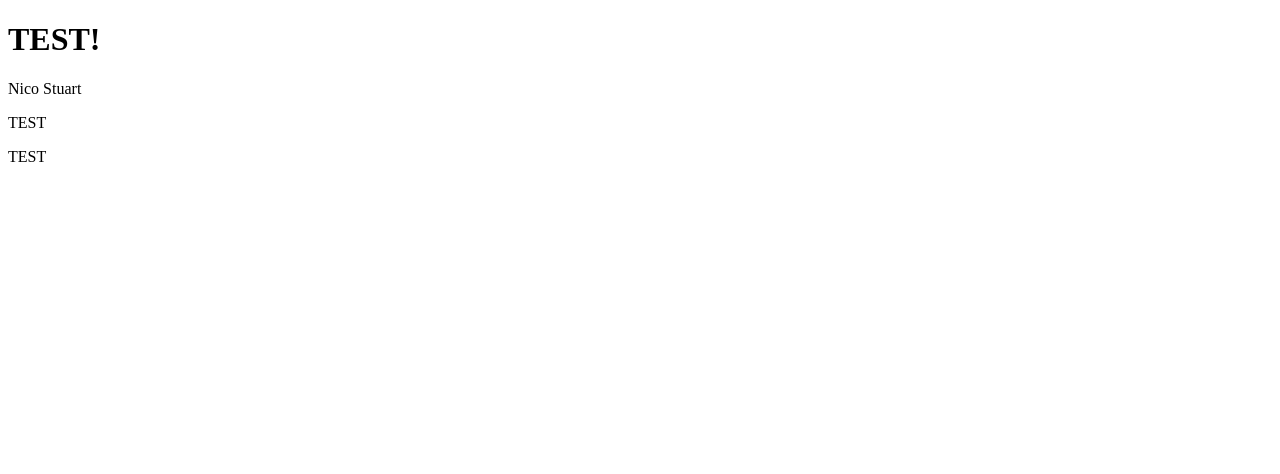
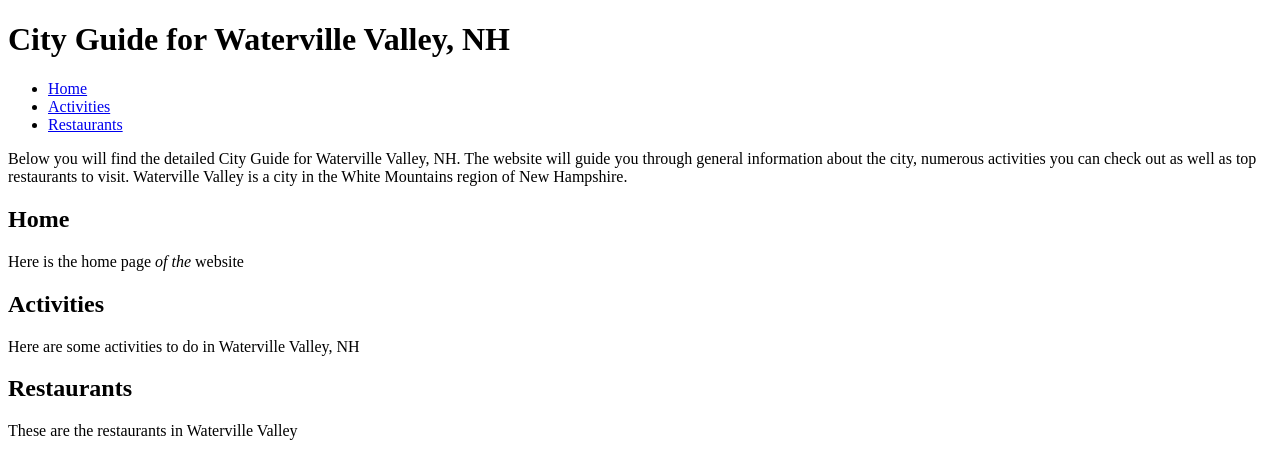
Before and after one commit to nicostuart/cityGuideHTML-Stuart, a plain HTML site: page index.html in a window 1280 px wide. Drawn offline with Linux system fonts and the light colour scheme.

Commit message:
Initial Updates and website structure

```diff
--- a/index.html
+++ b/index.html
@@ -2,18 +2,35 @@
 <html lang="en">
     <head>
         <meta charset="UTF-8">
-        <title>CSE 204A - Assignment City Guide HTML</title>
+        <title>CSE 204A - Waterville Valley, NH - City Guide</title>
     </head>
     <body>
-        <h1>TEST!</h1>
-        <p>
-            Nico Stuart
-        </p>
-        <p>
-          TEST
-        </p>
-        <p>
-            TEST
-        </p>
+        <header>
+            <h1>City Guide for Waterville Valley, NH</h1>
+
+            <nav>
+                <ul>
+                  <li><a href="#home">Home</a></li>
+                 <li><a href="#activities">Activities</a></li>
+                  <li><a href="#restaurants">Restaurants</a></li>
+                </ul>
+              </nav>
+              <p>Below you will find the detailed City Guide for Waterville Valley, NH. The website will guide you through general information about the city,
+                numerous activities you can check out as well as top restaurants to visit. Waterville Valley is a city in the White Mountains region of New Hampshire.</p>
+        </header>
+        <main>
+            <section id="home">
+                <h2>Home</h2>
+                <p>Here is the home page <i>of the</i> website</p>
+              </section>
+              <section id="activities">
+                <h2>Activities</h2>
+                <p>Here are some activities to do in Waterville Valley, NH</p>
+              </section>
+              <section id="restaurants">
+                <h2>Restaurants</h2>
+                <p>These are the restaurants in Waterville Valley</p>
+              </section>
+        </main>
     </body>
 </html>
```
